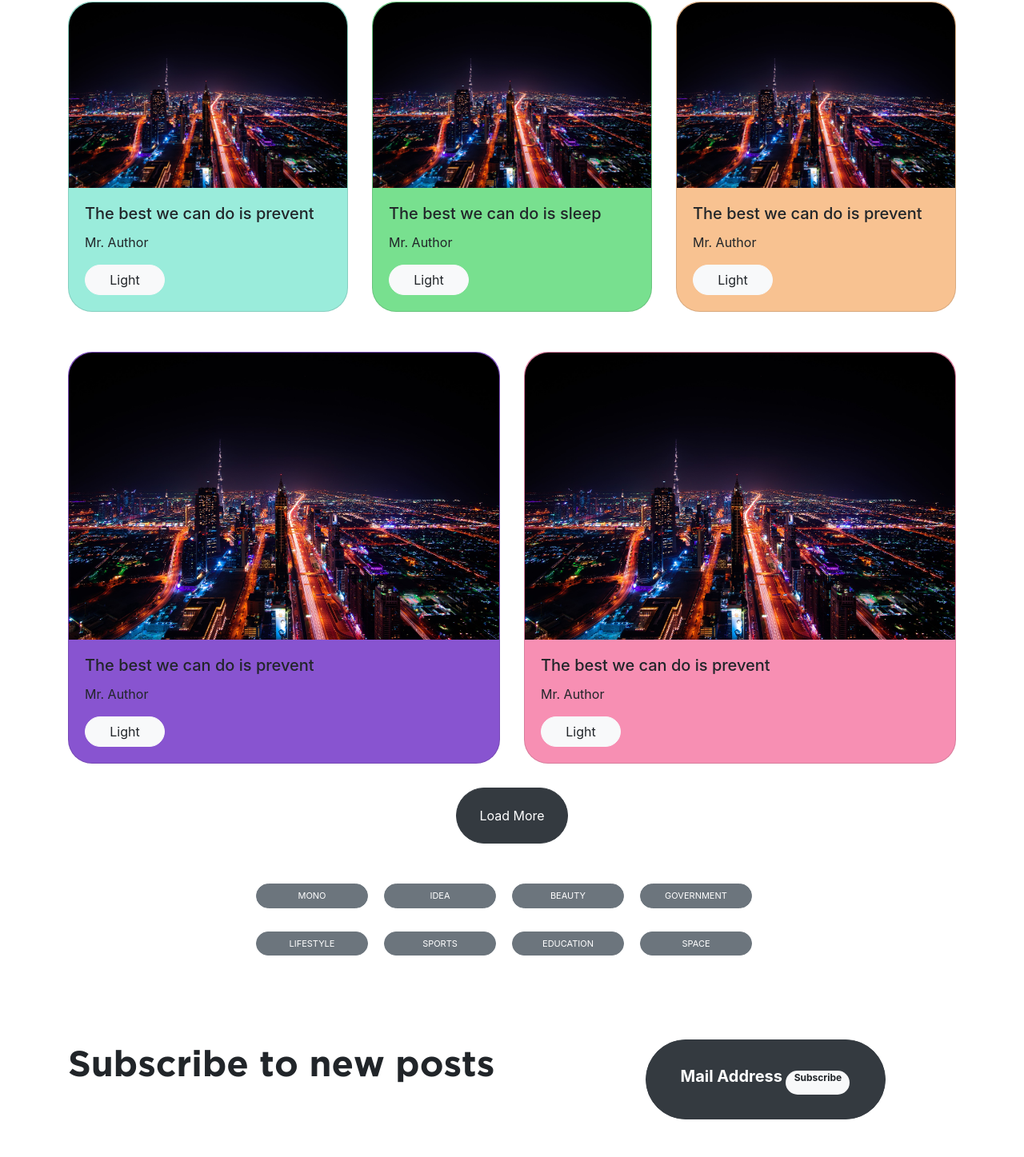
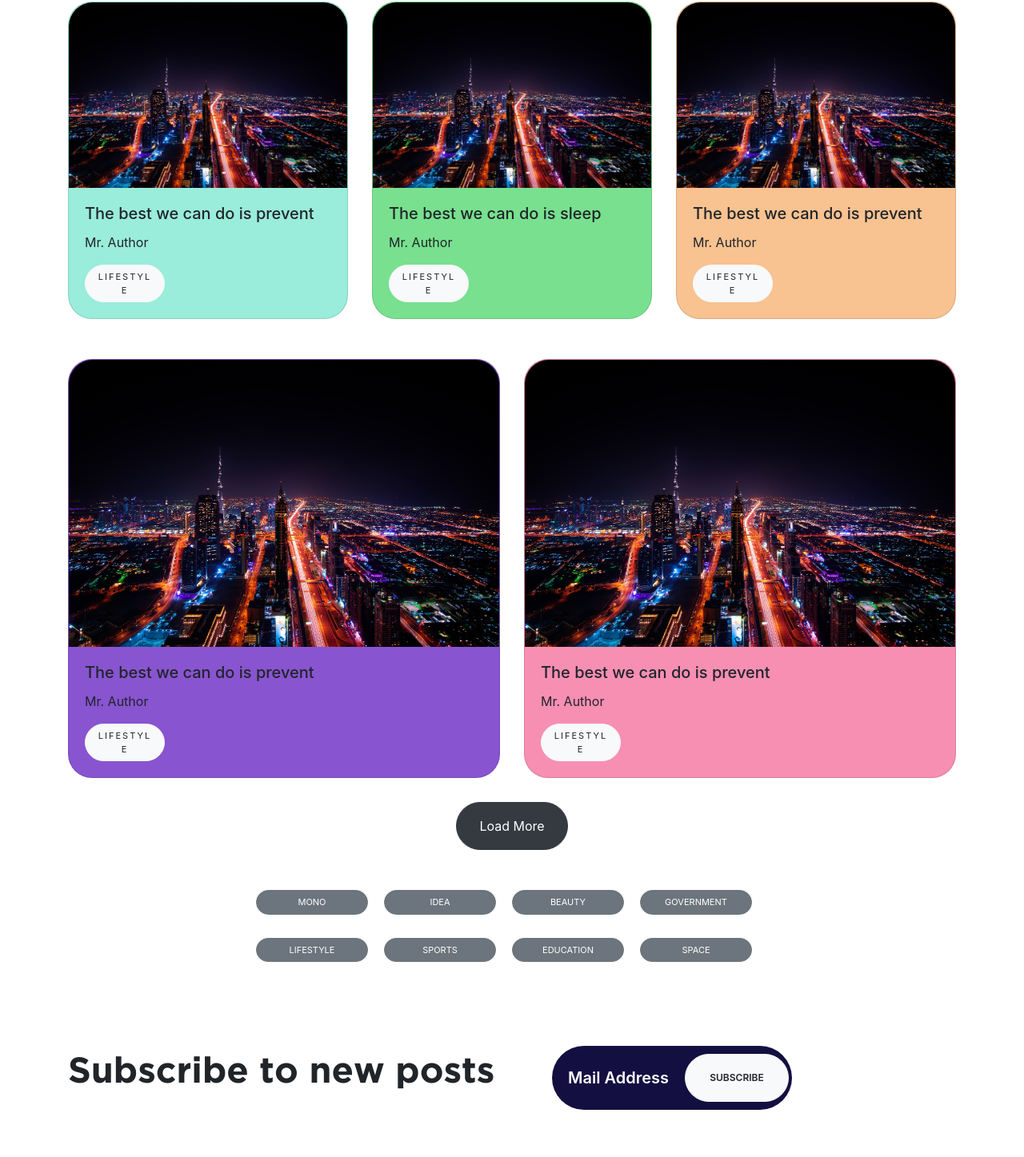
Before and after one commit to Shifatur-Rahman/new-project, a plain HTML site: page index.html in a window 1280 px wide. Shown: the part 870-2317 px from the top of the page at 80% size. Drawn offline with nearby package versions, Linux system fonts and the light colour scheme.

Commit message:
button add

```diff
--- a/index.html
+++ b/index.html
@@ -110,7 +110,9 @@
         <!-- card 2 -->
 
 <div class="card_2 container">
+
   <div class="left_card_2">
+    <p class="cardText2">FEATURED</p>
     <img src="../img/image.jpg" class="card-img-top" alt="image">
   </div>
   <div class="right_card_2">
@@ -119,8 +121,8 @@
 
           <div class="card2_icon">
             <ul>
-              <li><button type="button" class="btn btn-light card2_icon_button">Light</button></li>
-              <li><button type="button" class="btn btn-light card2_icon_button">Light</button></li>
+              <li><button type="button" class="btn btn-light card2_icon_button">mono</button></li>
+              <li><button type="button" class="btn btn-light card2_icon_button">space</button></li>
             </ul>
 
           </div>
@@ -209,7 +211,7 @@
       <div class="card-body">
         <h5 class="card-title">The best we can do is prevent</h5>
         <p class="card-text">Mr. Author</p>
-        <button type="button" class="btn btn-light card2_icon_button">Light</button>
+        <button type="button" class="btn btn-light card2_icon_button">Lifestyle</button>
       </div>
 
     </div>
@@ -218,7 +220,7 @@
       <div class="card-body">
         <h5 class="card-title">The best we can do is sleep</h5>
         <p class="card-text">Mr. Author</p>
-        <button type="button" class="btn btn-light card2_icon_button">Light</button>
+        <button type="button" class="btn btn-light card2_icon_button">Lifestyle</button>
       </div>
 
     </div>
@@ -227,7 +229,7 @@
       <div class="card-body">
         <h5 class="card-title">The best we can do is prevent</h5>
         <p class="card-text">Mr. Author</p>
-        <button type="button" class="btn btn-light card2_icon_button">Light</button>
+        <button type="button" class="btn btn-light card2_icon_button">Lifestyle</button>
       </div>
 
     </div>
@@ -242,7 +244,7 @@
     <div class="card-body">
       <h5 class="card-title">The best we can do is prevent</h5>
       <p class="card-text">Mr. Author</p>
-      <button type="button" class="btn btn-light card2_icon_button">Light</button>
+      <button type="button" class="btn btn-light card2_icon_button">Lifestyle</button>
     </div>
   </div>
   <div class="card cardFive">
@@ -250,7 +252,7 @@
     <div class="card-body">
       <h5 class="card-title">The best we can do is prevent</h5>
       <p class="card-text">Mr. Author</p>
-      <button type="button" class="btn btn-light card2_icon_button">Light</button>
+      <button type="button" class="btn btn-light card2_icon_button">Lifestyle</button>
     </div>
   </div>
 </div>
@@ -296,16 +298,22 @@
 
 <!-- Subscribe -->
 
-  <div class="subscribe container">
-    <div class="leftSubscribe">
-        <p>Subscribe to new posts</p>
-    </div>
+<div class="subscribe container">
+  <div class="left_subscribe">
+    <p>Subscribe to new posts</p>
+  </div>
+<div class="right_subscribe">
+     <div class="subscribe_button">
+       <p class="mail">Mail Address</p>
+       <p class="sub">
+         <!-- <span class="sub_span">Subscribe</span> -->
+         <button type="button" class="btn btn-light card2_i_button">subscribe</button>
 
-    <div class="rightSubscribe">
-        <button type="button" class="btn btn-dark rightSubscribe_button">
-           <span class="notifications">Mail Address</span>  <span class="badge badge-light rightSubscribe_button_mini subscribe_btn">Subscribe</span>
-          </button>
-    </div>
+        </p>
+
+     </div>
+</div>
+
 </div>
 
 <!--
--- a/responsive.css
+++ b/responsive.css
@@ -50,19 +50,39 @@
        margin: auto;
     }
 
-    .leftSubscribe{
+    .left_subscribe{
         width: 100%;
+        margin: auto;
+        display: block;
+        font-size: 35px;
+        }
 
+    .right_subscribe{
+
+        width: 250px;
+        height: 70px;
         }
-        .rightSubscribe{
+        .mail{
+            margin-top: 18px;
+            margin-right: 5px;
+        }
 
-            width: 100%;
-            }
-    .rightSubscribe_button{
-       width: 260px;
-       border-radius: 50px !important;
-       height: 80px;
-    }
+        .sub{
+
+            width: 90px;
+            height: 50px;
+            border-radius: 20px;
+            margin-top: 10px;
+            margin-bottom: 10px;
+        }
+
+        .card2_i_button{
+            border-radius: 30px !important;
+            width: 90px;
+            height: 50px;
+            font-size: 10px;
+            font-weight: 400 ;
+        }
 
     .footerText{
         width: 100%;
--- a/style.css
+++ b/style.css
@@ -68,6 +68,15 @@ body{
     margin-right: 10px;
     text-transform: uppercase;
 }
+.cardText2{
+    writing-mode: vertical-lr;
+    transform: rotate(180deg);
+    display: inline;
+    /* margin-bottom: 200px; */
+    margin-right: 10px;
+    text-transform: uppercase;
+    width: 2%;
+}
 
 .card{
     border-radius: 30px !important;
@@ -112,7 +121,7 @@ background-color: #f78fb3 !important;
 
 .left_card_2{
     float: left;
-    width: 48%;
+    width: 46%;
     height: 100%;
     margin-right: 4%;
 }
@@ -157,6 +166,9 @@ height: 100%;
 .card2_icon_button{
     border-radius: 30px !important;
     width: 100px;
+    text-transform: uppercase;
+    font-size: 11px !important;
+    letter-spacing: 2px;
 }
 
 .card2_icon ul{
@@ -229,7 +241,7 @@ overflow: hidden;
     display: block !important;
     border-radius: 35px !important;
     width: 140px;
-    height: 70px;
+    height: 60px;
 }
 
 .trendy{
@@ -253,41 +265,58 @@ overflow: hidden;
     margin-top: 100px;
     }
 
-    .leftSubscribe{
+.left_subscribe{
 float: left;
-    width: 65%;
+width: 50%;
 font-family: GothamBold;
 font-size: 45px;
 }
 
-    .rightSubscribe{
+.right_subscribe{
+background-color: #130f40;
 float: left;
-    width: 35%;
+width: 300px;
+height: 80px;
+border-radius: 40px;
+margin-left: 50px;
+color: #fff;
 }
 
-    .notifications{
+.subscribe_button{
+    overflow: hidden;
+}
+.mail{
+    float: left;
+    margin-top: 25px;
+    margin-left: 20px;
+    margin-right: 20px;
+    font-weight: 600;
     font-size: 20px;
-        font-weight: 700;
-        top: 50px;
+
+}
+.sub{
+    float: left;
+    margin-right: 0;
+    width: 120px;
+    height: 50px;
+    border-radius: 20px;
+    margin-top: 10px;
+    margin-bottom: 10px;
 }
 
-    .subscribe_btn{
-        font-size: 14px;
+.sub_span{
+    margin-top: 40px !important;
 }
 
-    .rightSubscribe_button{
-        border-radius: 50px !important;
-        width: 300px;
-        height: 100px;
+
+.card2_i_button{
+    border-radius: 30px !important;
+    width: 130px;
+    height: 60px;
+    text-transform: uppercase;
+    font-size: 12px !important;
+    font-weight: 600 !important;
 }
-
-    .rightSubscribe_button_mini{
-        width: 80px;
-        height: 30px;
-        border-radius: 30px !important;
-        margin-top: 0px;
-    }
-
 
 /*Footer */
 .footer{
@@ -297,6 +326,7 @@ overflow: hidden;
     width: 500px;
     text-align: justify;
     font-family: GothamMedium;
+    margin-top: 15px;
 }
 
 .footerIcon ul{
```
Lines whose indentation alone changed are shown as unchanged.
